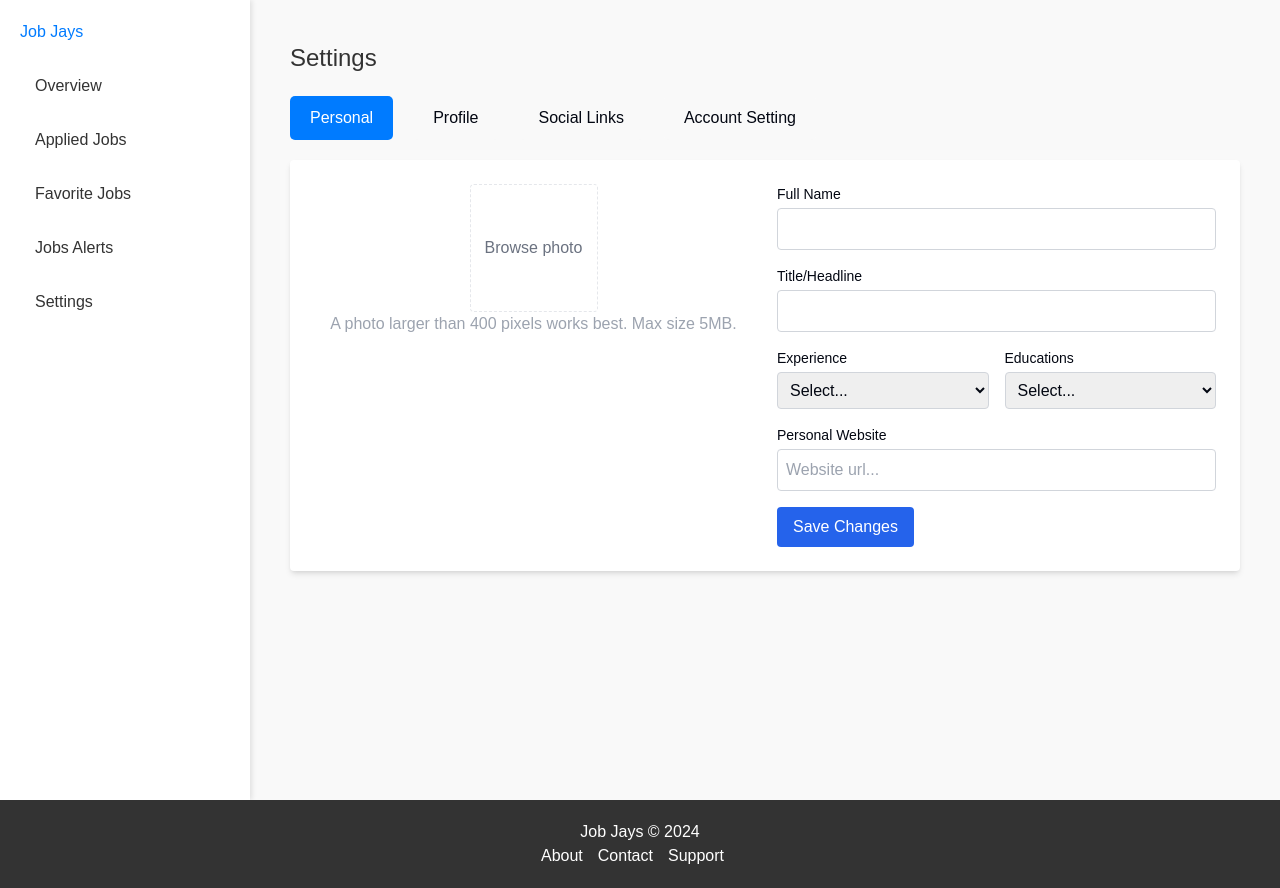
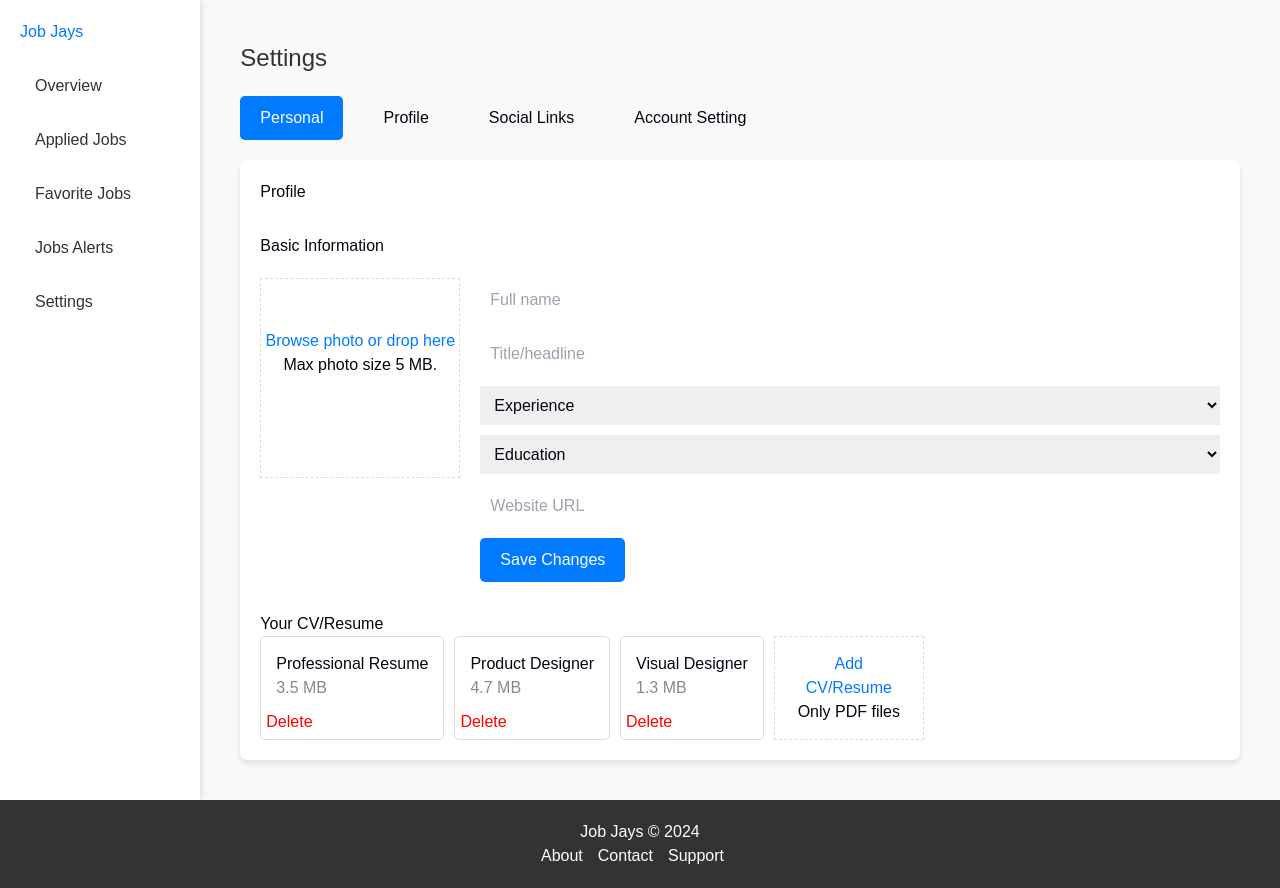
Before and after one commit to jhu-oose-f24/Team-JobJays, a Next.js app in the folder frontend/jobjays-ui/: page /candidate/settings in a window 1280 px wide. Built offline with nearby package versions, Linux system fonts and the light colour scheme.

Commit message:
beautify version 2

```diff
--- a/frontend/jobjays-ui/src/app/candidate/settings/page.tsx
+++ b/frontend/jobjays-ui/src/app/candidate/settings/page.tsx
@@ -5,6 +5,7 @@ import Image from "next/image";
 import SocialMediaInfo from "@/components/employer/SocialMediaInfo";
 import AccountSettings from "@/components/candidate/AccountSettings";
 import ProfileData from "@/components/candidate/Profile";
+import PersonalSettings from "@/components/candidate/PersonalSettings";
 
 const ProfilePage: React.FC = () => {
     const [tab, setTab] = useState<'personal' | 'profile' | 'social-media' | 'account-setting'>('personal');
@@ -15,12 +16,8 @@ const ProfilePage: React.FC = () => {
 
     return (
         <div className={styles.profileContainer}>
-            {/* Sidebar */}
-
-            {/* Main Profile Content */}
             <main className={styles.mainContent}>
                 <h3 className={styles.header}>Settings</h3>
-
                 {/* Tabs Navigation */}
                 <div className={styles.tabs}>
                     <button className={`${styles.tabButton} ${tab === 'personal' ? styles.activeTab : ''}`} onClick={() => handleTabClick('personal')}>
@@ -37,53 +34,10 @@ const ProfilePage: React.FC = () => {
                     </button>
                 </div>
 
-                {/* Tab Content */}
                 {tab === 'personal' && (
-                    <div className="grid grid-cols-2 gap-6 bg-white p-6 rounded shadow-md">
-                        <div className="space-y-4">
-                            <div className="flex flex-col items-center">
-                                <div className="w-32 h-32 border border-dashed rounded flex justify-center items-center">
-                                    <span className="text-gray-500">Browse photo</span>
-                                </div>
-                                <p className="text-gray-400">A photo larger than 400 pixels works best. Max size 5MB.</p>
-                            </div>
-                        </div>
-
-                        <div className="space-y-4">
-                            <div>
-                                <label className="block text-sm font-medium">Full Name</label>
-                                <input type="text" className="mt-1 block w-full p-2 border border-gray-300 rounded" />
-                            </div>
-                            <div>
-                                <label className="block text-sm font-medium">Title/Headline</label>
-                                <input type="text" className="mt-1 block w-full p-2 border border-gray-300 rounded" />
-                            </div>
-                            <div className="grid grid-cols-2 gap-4">
-                                <div>
-                                    <label className="block text-sm font-medium">Experience</label>
-                                    <select className="mt-1 block w-full p-2 border border-gray-300 rounded">
-                                        <option>Select...</option>
-                                        <option>1-3 years</option>
-                                        <option>3-5 years</option>
-                                        <option>5+ years</option>
-                                    </select>
-                                </div>
-                                <div>
-                                    <label className="block text-sm font-medium">Educations</label>
-                                    <select className="mt-1 block w-full p-2 border border-gray-300 rounded">
-                                        <option>Select...</option>
-                                        <option>Bachelor's</option>
-                                        <option>Master's</option>
-                                        <option>PhD</option>
-                                    </select>
-                                </div>
-                            </div>
-                            <div>
-                                <label className="block text-sm font-medium">Personal Website</label>
-                                <input type="text" className="mt-1 block w-full p-2 border border-gray-300 rounded" placeholder="Website url..." />
-                            </div>
-                            <button className="px-4 py-2 bg-blue-600 text-white rounded">Save Changes</button>
-                        </div>
+                    <div className={styles.tabContent}>
+                        <h3>Profile</h3>
+                        <PersonalSettings /> {/* No submit button here */}
                     </div>
                 )}
 
@@ -109,7 +63,6 @@ const ProfilePage: React.FC = () => {
                 )}
             </main>
         </div>
-    );
+);
 };
-
-export default ProfilePage;
+export default  ProfilePage;
--- /dev/null
+++ b/frontend/jobjays-ui/src/components/candidate/PersonalSettings.tsx
@@ -0,0 +1,128 @@
+import React, { useState } from 'react';
+import styles from '@/styles/account-settings.module.css';
+
+
+
+const PersonalSettings: React.FC = () => {
+    const [profilePicture, setProfilePicture] = useState(null);
+    const [resumeFiles, setResumeFiles] = useState([
+        { id: 1, name: 'Professional Resume', size: '3.5 MB' },
+        { id: 2, name: 'Product Designer', size: '4.7 MB' },
+        { id: 3, name: 'Visual Designer', size: '1.3 MB' },
+    ]);
+
+    const handleFileChange = (event) => {
+        const file = event.target.files[0];
+        if (file) {
+            setProfilePicture(URL.createObjectURL(file));
+        }
+    };
+
+    const handleResumeUpload = (event) => {
+        const file = event.target.files[0];
+        if (file) {
+            setResumeFiles([...resumeFiles, { id: Date.now(), name: file.name, size: `${(file.size / (1024 * 1024)).toFixed(1)} MB` }]);
+        }
+    };
+
+    const handleDeleteResume = (id) => {
+        setResumeFiles(resumeFiles.filter((resume) => resume.id !== id));
+    };
+
+    return (
+        <div>
+            <section style={{marginTop: '30px'}}>
+                <h3>Basic Information</h3>
+                <div style={{display: 'flex', gap: '20px', marginTop: '20px'}}>
+                    {/* Profile Picture Upload */}
+                    <div style={{
+                        width: '200px',
+                        height: '200px',
+                        border: '1px dashed #ddd',
+                        textAlign: 'center',
+                        paddingTop: '50px'
+                    }}>
+                        {profilePicture ? (
+                            <img src={profilePicture} alt="Profile"
+                                 style={{width: '100%', height: '100%', objectFit: 'cover'}}/>
+                        ) : (
+                            <>
+                                <input type="file" accept="image/*" onChange={handleFileChange}
+                                       style={{display: 'none'}} id="upload-profile"/>
+                                <label htmlFor="upload-profile" style={{cursor: 'pointer', color: '#007bff'}}>
+                                    Browse photo or drop here
+                                </label>
+                                <p>Max photo size 5 MB.</p>
+                            </>
+                        )}
+                    </div>
+
+                    {/* Form Fields */}
+                    <div style={{flex: 1}}>
+                        <input type="text" placeholder="Full name"
+                               style={{width: '100%', padding: '10px', marginBottom: '10px'}}/>
+                        <input type="text" placeholder="Title/headline"
+                               style={{width: '100%', padding: '10px', marginBottom: '10px'}}/>
+                        <select style={{width: '100%', padding: '10px', marginBottom: '10px'}}>
+                            <option>Experience</option>
+                            <option>1-2 years</option>
+                            <option>3-5 years</option>
+                            <option>5+ years</option>
+                        </select>
+                        <select style={{width: '100%', padding: '10px', marginBottom: '10px'}}>
+                            <option>Education</option>
+                            <option>Bachelor's</option>
+                            <option>Master's</option>
+                            <option>PhD</option>
+                        </select>
+                        <input type="url" placeholder="Website URL"
+                               style={{width: '100%', padding: '10px', marginBottom: '10px'}}/>
+                        <button style={{
+                            padding: '10px 20px',
+                            backgroundColor: '#007bff',
+                            color: '#fff',
+                            border: 'none',
+                            borderRadius: '5px'
+                        }}>
+                            Save Changes
+                        </button>
+                    </div>
+                </div>
+            </section>
+
+            {/* Resume Section */}
+            <section style={{marginTop: '30px'}}>
+                <h3>Your CV/Resume</h3>
+                <div style={{display: 'flex', gap: '10px', flexWrap: 'wrap'}}>
+                    {resumeFiles.map((resume) => (
+                        <div key={resume.id} style={{
+                            border: '1px solid #ddd',
+                            padding: '15px',
+                            borderRadius: '5px',
+                            position: 'relative'
+                        }}>
+                            <p>{resume.name}</p>
+                            <p style={{color: '#888'}}>{resume.size}</p>
+                            <div style={{position: 'relative', top: '10px', right: '10px', cursor: 'pointer'}}>
+                                <button onClick={() => handleDeleteResume(resume.id)}
+                                        style={{color: 'red', border: 'none', background: 'none'}}>Delete
+                                </button>
+                            </div>
+                        </div>
+                    ))}
+                    <div style={{width: '150px', border: '1px dashed #ddd', padding: '15px', textAlign: 'center'}}>
+                        <input type="file" accept="application/pdf" onChange={handleResumeUpload}
+                               style={{display: 'none'}} id="upload-resume"/>
+                        <label htmlFor="upload-resume" style={{cursor: 'pointer', color: '#007bff'}}>
+                            Add CV/Resume
+                        </label>
+                        <p>Only PDF files</p>
+                    </div>
+                </div>
+            </section>
+
+        </div>
+    );
+};
+
+export default PersonalSettings;
```
Also changed, not shown: frontend/jobjays-ui/src/app/candidate/dashboard/page.tsx (+16 -7 lines), frontend/jobjays-ui/public/jobCreation.png (added), frontend/jobjays-ui/public/mg-job.png (added).
